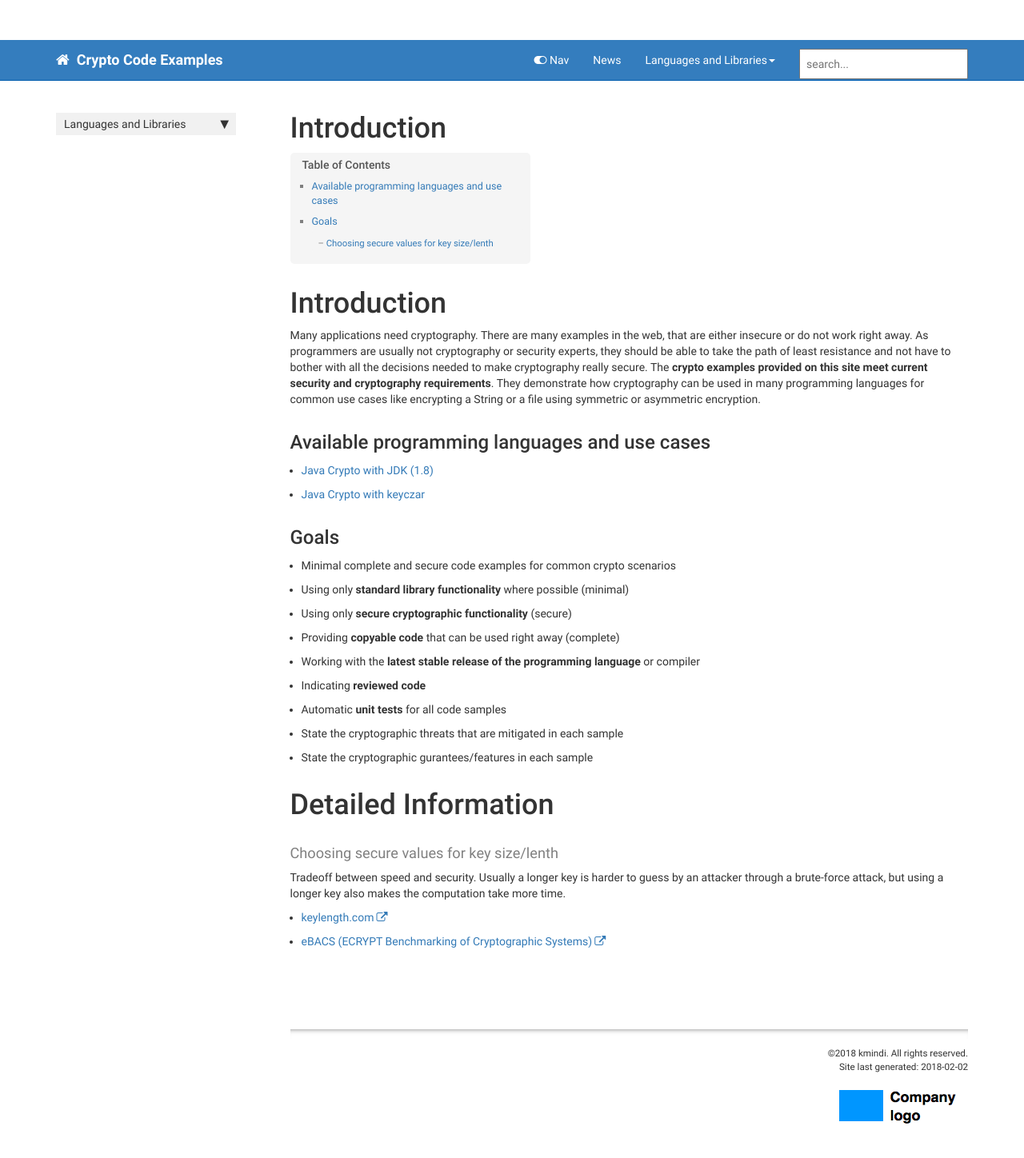
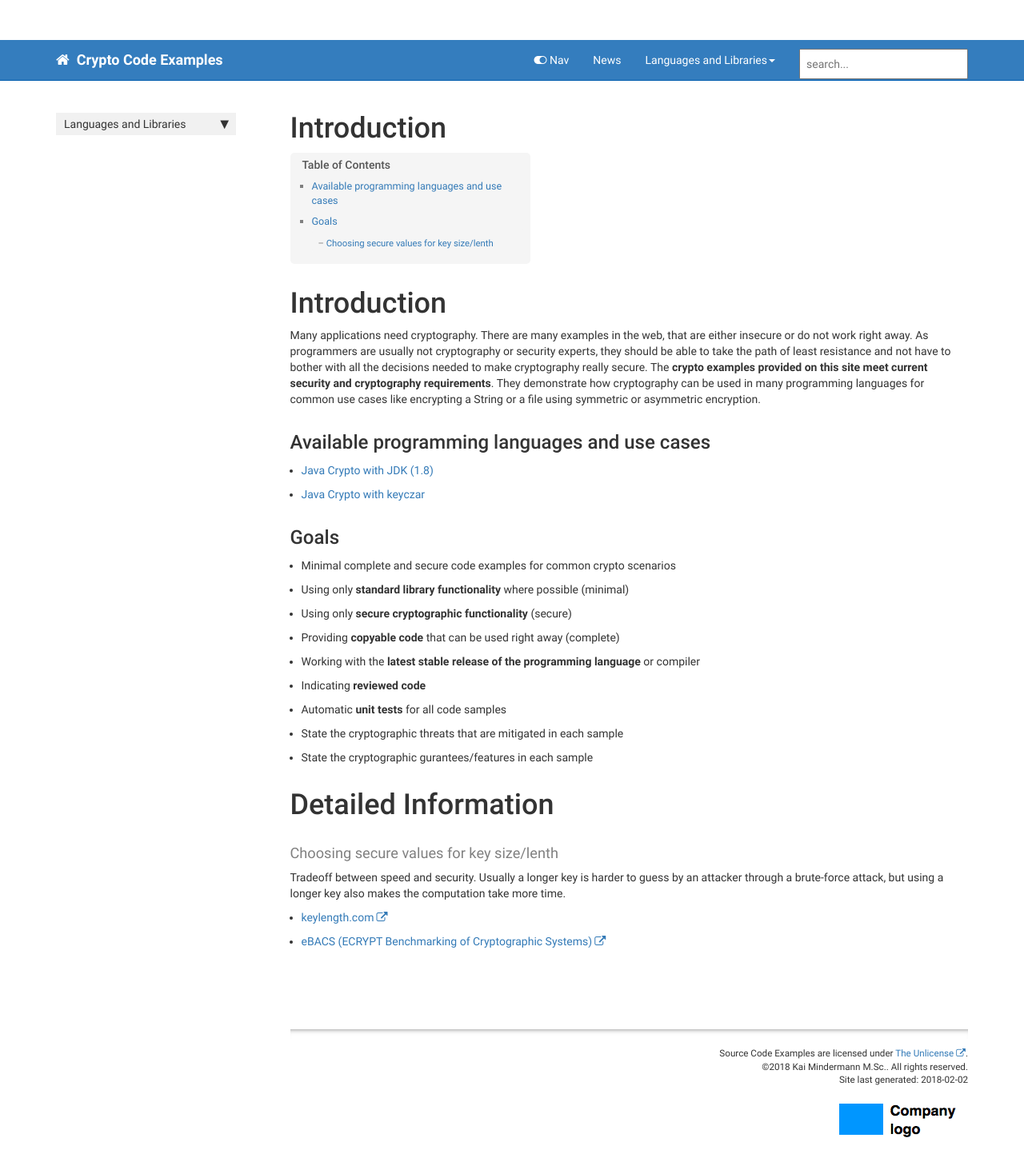
Before and after one commit to cryptoexamples/CryptoExamples, a Jekyll site: the page built from index.md, in a window 1280 px wide. Shown: the whole page at 80% size. Built offline with Jekyll 4.4.1, drawn with Linux system fonts in a browser that asks for light colours; nearby versions of some CDN libraries; comment, search, counter and statistics services are not loaded.

Commit message:
updates company_name and footer

```diff
--- a/_config.yml
+++ b/_config.yml
@@ -9,7 +9,7 @@ topnav_title: Crypto Code Examples
 site_title: Crypto Code Examples
 # this appears in the html browser tab for the site title (seen mostly by search engines, not users)
 
-company_name: kmindi
+company_name: Kai Mindermann M.Sc.
 # this appears in the footer
 
 #github_editme_path: kmindi/crypto-examples/master
--- a/_includes/footer.html
+++ b/_includes/footer.html
@@ -1,7 +1,8 @@
 <footer>
             <div class="row">
                 <div class="col-lg-12 footer">
-               &copy;{{ site.time | date: "%Y"  }} {{site.company_name}}. All rights reserved. <br />
+                Source Code Examples are licensed under <a href="https://unlicense.org/" target="_blank">The Unlicense</a>.<br />
+                &copy;{{ site.time | date: "%Y"  }} {{site.company_name}}. All rights reserved. <br />
 {% if page.last_updated %}<span>Page last updated:</span> {{page.last_updated}}<br/>{% endif %} Site last generated: {{ site.time | date: "%Y-%m-%d"  }} <br />
 <p><img src="{{ "images/company_logo.png" }}" alt="Company logo"/></p>
                 </div>
```
